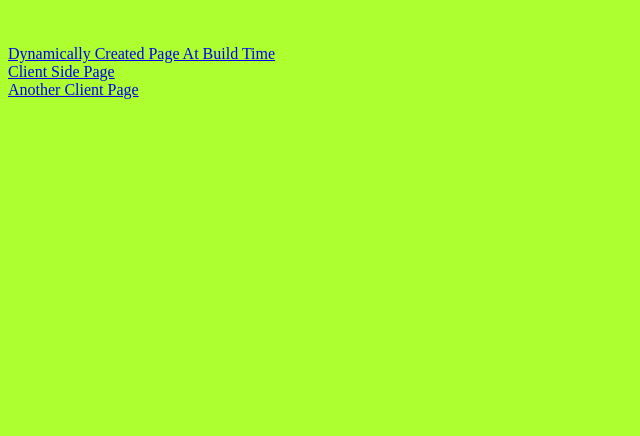
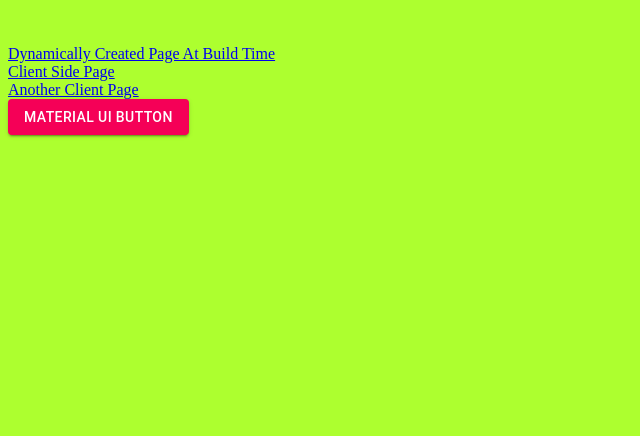
Before and after one commit to aliraza114/jamstack-one, a Gatsby site: page / in a window 1280 px wide. Shown: the part 364-800 px from the top of the page, without its empty margins (0-640 px from the left). Built offline with nearby package versions, Linux system fonts and the light colour scheme; Gatsby itself is replaced by a stand-in of ours.

Commit message:
step 8 material ui

```diff
--- a/package.json
+++ b/package.json
@@ -15,10 +15,14 @@
   },
   "license": "0BSD",
   "dependencies": {
+    "@material-ui/core": "^4.11.0",
+    "@material-ui/styles": "^4.10.0",
     "@typescript-eslint/eslint-plugin": "^3.8.0",
     "@typescript-eslint/parser": "^3.8.0",
     "gatsby": "^2.24.65",
+    "gatsby-plugin-material-ui": "^2.1.10",
     "gatsby-plugin-typescript": "^2.4.17",
+    "mdi-material-ui": "^6.19.0",
     "react": "^16.13.1",
     "react-dom": "^16.13.1",
     "typescript": "^3.9.7"
--- a/src/pages/index.tsx
+++ b/src/pages/index.tsx
@@ -2,6 +2,8 @@ import React from 'react'
 import Header from '../components/Header'
 import Layout from '../components/Layouts'
 import Container from '../components/Container'
+import { Button } from '@material-ui/core'
+
 import {Link} from 'gatsby'
 import '../style/style.css'
 
@@ -21,5 +23,6 @@ export default () => {
         <br/>
         <Link to="/home/another">Another Client Page</Link>
         </Layout>
+        <Button variant="contained" color="secondary">Material UI Button</Button>
     </div>
 }
```
Also changed, not shown: 1 other file.
